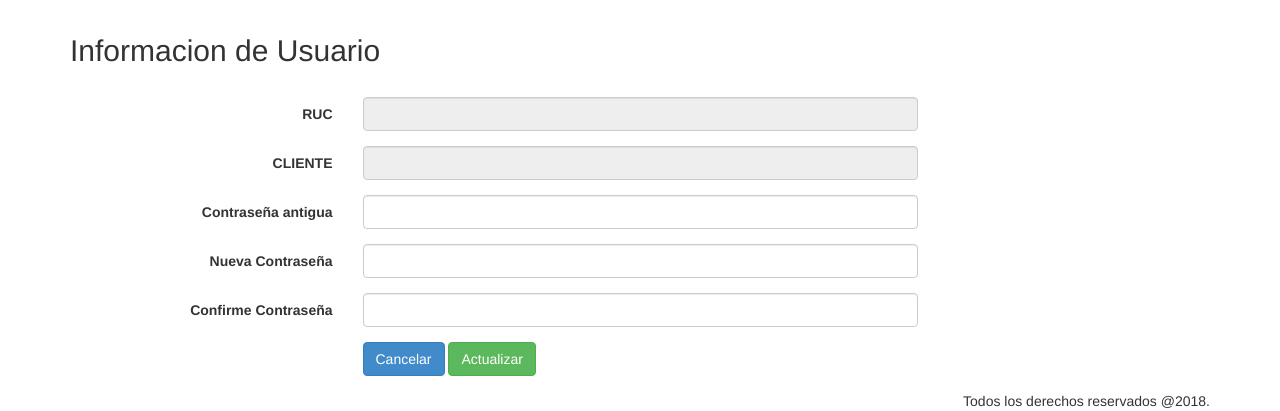
After one commit to GutyECUADOR/KAO-Edocs-wssp_v2-, a PHP site: template views/modulos/userConfig.php in a window 1280 px wide. The commit adds this page. Shown: the part 1102-1513 px from the top of the page. Run offline with PHP 8.4, Linux system fonts and the light colour scheme; the template is opened without the code that fills it, so the values that code supplies are empty; the visitor is signed in with stand-in values (Sample User, id 1); some libraries are stand-ins or nearby versions; some web fonts are replaced.

Commit message:
Creacion de Actualizacion de Informacion de Usuario
Esta creado en la clase EDocsClass los metodos para recuperar el la informacion de usuario y actualizar password

```diff
--- a/core/models/mainModel.php
+++ b/core/models/mainModel.php
@@ -16,6 +16,10 @@ class mainModel {
                 $contenido = "views/modulos/loginView.php";
                 break;
 
+            case 'userconfig':
+            $contenido = "views/modulos/userConfig.php";
+            break;
+
             case 'logout':
                 $contenido = "views/modulos/cerrarSesion.php";
                 break;
--- a/views/logintemplate.php
+++ b/views/logintemplate.php
@@ -12,7 +12,7 @@
      <link rel="icon" href="<?php echo ROOT_PATH; ?>assets/images/favicon.ico" type="image/ico" />
 
 
-    <title><?php echo APP_NAME ?> | Login</title>
+    <title><?php echo APP_NAME ?></title>
 
     <!-- Bootstrap -->
 
--- a/views/modulos/consultaDocumento.php
+++ b/views/modulos/consultaDocumento.php
@@ -5,7 +5,8 @@
 
     $edocs = new models\EDocsClass();
     $resultset = $edocs->getAllDocumentsByRUC($_SESSION["usuarioRUC"], 'FV', $edocs->getDateNow(), $edocs->getDateNow());
-?>
+
+    ?>
 
 <!DOCTYPE html>
 <html lang="en">
--- a/views/modulos/sis_modules/top_navigation.php
+++ b/views/modulos/sis_modules/top_navigation.php
@@ -12,6 +12,7 @@
                     <span class=" fa fa-angle-down"></span>
                   </a>
                   <ul class="dropdown-menu dropdown-usermenu pull-right">
+                    <li><a href="?action=userconfig"><i class="fa fa-wrench pull-right"></i> Configuracion de Usuario</a></li>
                     <li><a href="?action=logout"><i class="fa fa-sign-out pull-right"></i> Salir de Sistema</a></li>
                   </ul>
                 </li>
--- /dev/null
+++ b/views/modulos/userConfig.php
@@ -0,0 +1,206 @@
+<?php
+    if (!isset($_SESSION["usuarioRUC"])){
+           header("Location:index.php?&action=login");
+        }
+
+
+    $edocs = new models\EDocsClass();
+    $userData = $edocs->getInfoUserActive($_SESSION["usuarioRUC"]);
+
+    var_dump($_POST['txt_ruc']);
+?>
+
+<!DOCTYPE html>
+<html lang="en">
+  <head>
+    <meta http-equiv="Content-Type" content="text/html; charset=UTF-8">
+    <!-- Meta, title, CSS, favicons, etc. -->
+    <meta charset="utf-8">
+    <meta http-equiv="X-UA-Compatible" content="IE=edge">
+    <meta name="viewport" content="width=device-width, initial-scale=1">
+	  <link rel="icon" href="images/favicon.ico" type="image/ico" />
+
+    <!-- Bootstrap -->
+    <link href="<?php echo ROOT_PATH; ?>assets/bootstrap/dist/css/bootstrap.min.css" rel="stylesheet">
+    <!-- Font Awesome -->
+    <link href="<?php echo ROOT_PATH; ?>assets/font-awesome/css/font-awesome.min.css" rel="stylesheet">
+    <!-- NProgress -->
+    <link href="<?php echo ROOT_PATH; ?>assets/nprogress/nprogress.css" rel="stylesheet">
+    <!-- iCheck -->
+    <link href="<?php echo ROOT_PATH; ?>assets/iCheck/skins/flat/green.css" rel="stylesheet">
+
+    <!-- bootstrap-progressbar -->
+    <link href="<?php echo ROOT_PATH; ?>assets/bootstrap-progressbar/css/bootstrap-progressbar-3.3.4.min.css" rel="stylesheet">
+    <!-- JQVMap -->
+    <link href="<?php echo ROOT_PATH; ?>assets/jqvmap/dist/jqvmap.min.css" rel="stylesheet"/>
+
+    <!-- bootstrap-daterangepicker -->
+    <link href="<?php echo ROOT_PATH; ?>assets/bootstrap-daterangepicker/daterangepicker.css" rel="stylesheet">
+    <!-- bootstrap-datetimepicker -->
+    <link href="<?php echo ROOT_PATH; ?>assets/bootstrap-datetimepicker/build/css/bootstrap-datetimepicker.css" rel="stylesheet">
+    <!-- Custom Theme Style -->
+    <link href="<?php echo ROOT_PATH; ?>assets/build/css/custom.css" rel="stylesheet">
+  </head>
+
+  <body class="nav-md">
+    <div class="container body">
+      <div class="main_container">
+        <div class="col-md-3 left_col">
+          <div class="left_col scroll-view">
+            <div class="navbar nav_title" style="border: 0;">
+              <a href="#" class="site_title"><i class="fa fa-user"></i> <span>KAO Sport</span></a>
+            </div>
+
+            <div class="clearfix"></div>
+
+            <!-- menu profile quick info -->
+            <div class="profile clearfix">
+              <div class="profile_pic">
+                <img src="<?php echo ROOT_PATH; ?>assets/images/user.png" alt="..." class="img-circle profile_img">
+              </div>
+              <div class="profile_info">
+                <span>Bienvenido,</span>
+                <h2><?php echo ucwords(strtolower($_SESSION['usuarioNOMBRE'])) ?></h2>
+              </div>
+            </div>
+            <!-- /menu profile quick info -->
+
+            <br />
+
+            <!-- sidebar menu -->
+            <?php include_once('sis_modules/sidebar.php')?>
+            <!-- /sidebar menu -->
+
+            <!-- /menu footer buttons -->
+            <?php include_once('sis_modules/menu_footer.php')?>
+            <!-- /menu footer buttons -->
+          </div>
+        </div>
+
+        <!-- top navigation -->
+        <?php include 'sis_modules/top_navigation.php'?>
+        <!-- /top navigation -->
+
+        <!-- page content -->
+        <div class="right_col" role="main">
+          <!-- top tiles -->
+
+          <!-- /top tiles -->
+
+          <div class="row">
+
+            <div class="col-md-12 col-sm-12 col-xs-12">
+
+                <div class="x_panel">
+                  <div class="x_title">
+                    <h2>Informacion de Usuario <small></small></h2>
+
+                    <?php
+
+
+
+                    ?>
+                    <div class="clearfix"></div>
+                  </div>
+                  <div class="x_content">
+                    <br>
+                    <form action="" method="POST" id="userdata_form"  name="userdata_form" class="form-horizontal form-label-left">
+
+                      <div class="form-group">
+                        <label class="control-label col-md-3 col-sm-3 col-xs-12" for="first-name">RUC <span class="required"></span>
+                        </label>
+                        <div class="col-md-6 col-sm-6 col-xs-12">
+                          <input type="text" id="txt_ruc" name="txt_ruc" required="required" class="form-control col-md-7 col-xs-12" value="<?php echo $userData['ruc'] ?>" readonly>
+                        </div>
+                      </div>
+                      <div class="form-group">
+                        <label class="control-label col-md-3 col-sm-3 col-xs-12" for="last-name">CLIENTE<span class="required"></span>
+                        </label>
+                        <div class="col-md-6 col-sm-6 col-xs-12">
+                          <input type="text" id="txt_empresa" name="txt_empresa" required="required" class="form-control col-md-7 col-xs-12" value="<?php echo $userData['nombre'] ?>" readonly>
+                        </div>
+                      </div>
+
+                      <div class="form-group">
+                        <label for="middle-name" class="control-label col-md-3 col-sm-3 col-xs-12">Contraseña antigua</label>
+                        <div class="col-md-6 col-sm-6 col-xs-12">
+                          <input id="last_password" name="last_password" class="form-control col-md-7 col-xs-12" type="password" name="middle-name">
+                        </div>
+                      </div>
+
+                      <div class="form-group">
+                        <label for="middle-name" class="control-label col-md-3 col-sm-3 col-xs-12">Nueva Contraseña</label>
+                        <div class="col-md-6 col-sm-6 col-xs-12">
+                          <input id="new_password" name="new_password" class="form-control col-md-7 col-xs-12" type="password" name="middle-name">
+                        </div>
+                      </div>
+                      <div class="form-group">
+                        <label for="middle-name" class="control-label col-md-3 col-sm-3 col-xs-12">Confirme Contraseña</label>
+                        <div class="col-md-6 col-sm-6 col-xs-12">
+                          <input id="new_password_confirm" name="new_password_confirm" class="form-control col-md-7 col-xs-12" type="password" name="middle-name">
+                        </div>
+                      </div>
+
+
+                      <div class="ln_solid"></div>
+                      <div class="form-group">
+                        <div class="col-md-6 col-sm-6 col-xs-12 col-md-offset-3">
+                          <a class="btn btn-primary" href="?action=inicio" type="button">Cancelar</a>
+                          <button type="submit" class="btn btn-success">Actualizar</button>
+                        </div>
+                      </div>
+
+                    </form>
+                  </div>
+                </div>
+
+            </div>
+          </div>
+        </div>
+        <!-- /page content -->
+
+        <!-- footer content -->
+        <footer>
+          <div class="pull-right">
+            Todos los derechos reservados @2018.
+          </div>
+          <div class="clearfix"></div>
+        </footer>
+        <!-- /footer content -->
+      </div>
+    </div>
+
+
+     <!-- jQuery -->
+    <script src="<?php echo ROOT_PATH; ?>assets/jquery/dist/jquery.min.js"></script>
+    <!-- Bootstrap -->
+    <script src="<?php echo ROOT_PATH; ?>assets/bootstrap/dist/js/bootstrap.min.js"></script>
+    <!-- FastClick -->
+    <script src="<?php echo ROOT_PATH; ?>assets/fastclick/lib/fastclick.js"></script>
+    <!-- NProgress -->
+    <script src="<?php echo ROOT_PATH; ?>assets/nprogress/nprogress.js"></script>
+    <!-- bootstrap-daterangepicker -->
+    <script src="<?php echo ROOT_PATH; ?>assets/moment/min/moment.min.js"></script>
+    <script src="<?php echo ROOT_PATH; ?>assets/bootstrap-daterangepicker/daterangepicker.js"></script>
+    <!-- bootstrap-datetimepicker -->
+    <script src="<?php echo ROOT_PATH; ?>assets/bootstrap-datetimepicker/build/js/bootstrap-datetimepicker.min.js"></script>
+    <!-- Ion.RangeSlider -->
+    <script src="<?php echo ROOT_PATH; ?>assets/ion.rangeSlider/js/ion.rangeSlider.min.js"></script>
+    <!-- Bootstrap Colorpicker -->
+    <script src="<?php echo ROOT_PATH; ?>assets/mjolnic-bootstrap-colorpicker/dist/js/bootstrap-colorpicker.min.js"></script>
+    <!-- jquery.inputmask -->
+    <script src="<?php echo ROOT_PATH; ?>assets/jquery.inputmask/dist/min/jquery.inputmask.bundle.min.js"></script>
+    <!-- jQuery Knob -->
+    <script src="<?php echo ROOT_PATH; ?>assets/jquery-knob/dist/jquery.knob.min.js"></script>
+    <!-- Cropper No Supported -->
+
+    <!-- Custom Theme Scripts -->
+    <script src="<?php echo ROOT_PATH; ?>assets/build/js/custom.min.js"></script>
+
+    <!-- Estilos Personalizados extra -->
+    <script src="<?php echo ROOT_PATH; ?>assets/functions.js"></script>
+
+
+
+  </body>
+</html>
```
Also changed, not shown: core/models/EDocsClass.php (+21 -0 lines), index.php (+0 -11 lines).
